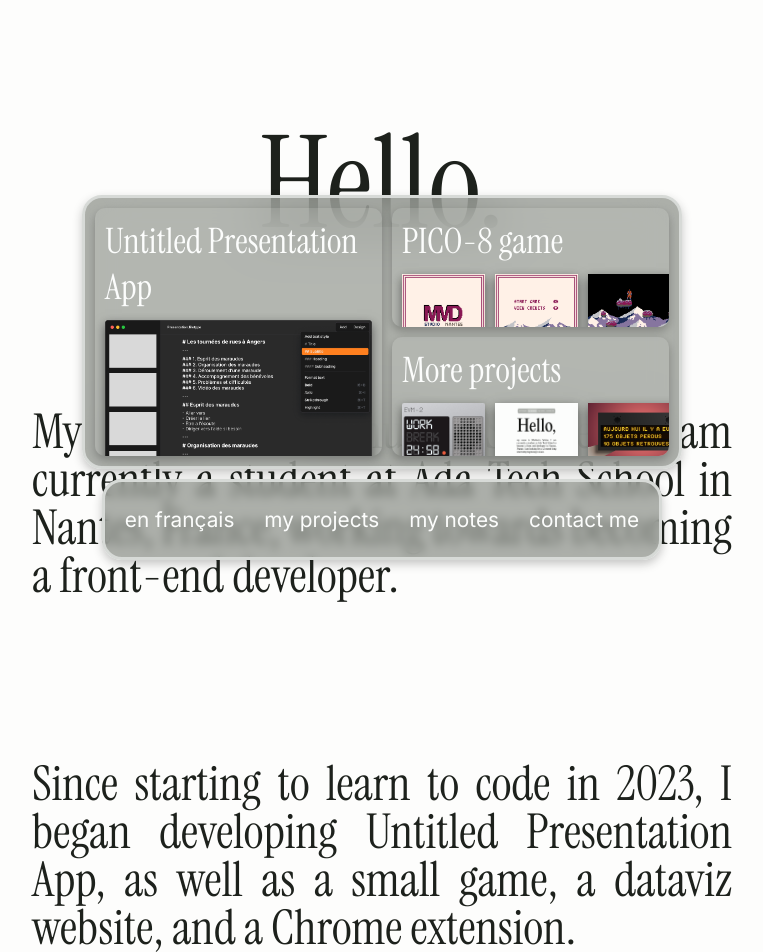
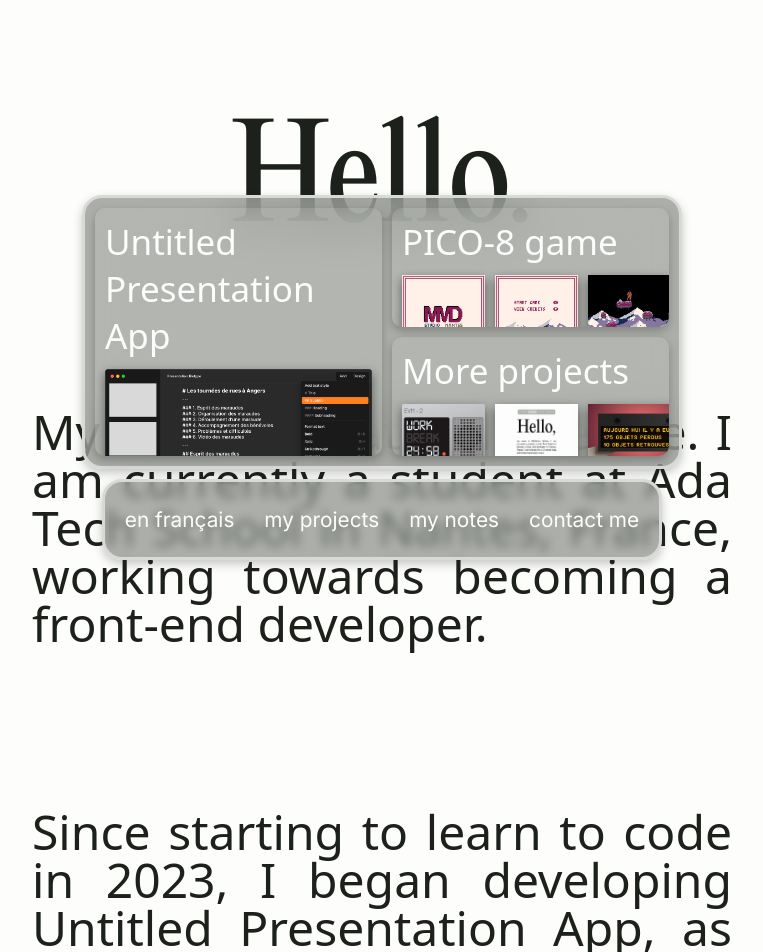
Before and after one commit to lemathurin/portfolio, a Next.js app: page /en in a window 1280 px wide. Shown: the part 200-1152 px from the top of the page, without its empty margins (258-1021 px from the left). Built offline with nearby package versions, Linux system fonts and the light colour scheme.

Commit message:
Tried to add all fonts, need to remove Editorial New and replace with handwriting

```diff
--- a/src/app/[locale]/layout.js
+++ b/src/app/[locale]/layout.js
@@ -2,8 +2,12 @@ import { Instrument_Serif, Inter } from "next/font/google";
 import localFont from "next/font/local";
 import "./globals.css";
 
-const inter = Inter({ subsets: ["latin"] });
+const inter = Inter({
+  variable: "--font-inter",
+  subsets: ["latin"],
+});
 const instrument = Instrument_Serif({
+  variable: "--font-instrument",
   weight: "400",
   subsets: ["latin"],
 });
@@ -13,9 +17,8 @@ export const metadata = {
   description: "Generated by create next app",
 };
 
-console.log(__dirname);
-
 const EditorialNew = localFont({
+  variable: "--font-editorialnew",
   src: "../../../public/fonts/EditorialNew-Regular.otf",
   weight: "400",
 });
@@ -23,7 +26,11 @@ const EditorialNew = localFont({
 export default function RootLayout({ children, params: { locale } }) {
   return (
     <html lang={locale}>
-      <body className={instrument.className}>{children}</body>
+      <body
+        className={`${inter.variable}, ${instrument.variable}, ${EditorialNew.variable}`}
+      >
+        {children}
+      </body>
     </html>
   );
 }
--- a/src/app/[locale]/page.js
+++ b/src/app/[locale]/page.js
@@ -6,15 +6,23 @@ export default function Home() {
   return (
     <div className="w-screen bg-lightMode-background flex-col justify-start items-center py-80 gap-40 inline-flex">
       <NavBar />
-      <h1 className="text-lightMode-text text-9xl">{t("greeting")}</h1>
+      <h1 className="font-editorialNew text-lightMode-text text-9xl">
+        {t("greeting")}
+      </h1>
       <div className="max-w-[700px] flex-col justify-start items-start inline-flex">
-        <p className="text-justify text-lightMode-text text-5xl">{t("p-1")}</p>
+        <p className="font-instrument text-justify text-lightMode-text text-5xl">
+          {t("p-1")}
+        </p>
       </div>
       <div className="max-w-[700px] flex-col justify-start items-start inline-flex">
-        <p className="text-justify text-lightMode-text text-5xl">{t("p-2")}</p>
+        <p className="font-instrument text-justify text-lightMode-text text-5xl">
+          {t("p-2")}
+        </p>
       </div>
       <div className="max-w-[700px] flex-col justify-start items-start inline-flex">
-        <p className="text-justify text-lightMode-text text-5xl">{t("p-3")}</p>
+        <p className="font-editorialNew text-justify text-lightMode-text text-5xl">
+          {t("p-3")}
+        </p>
       </div>
     </div>
   );
--- a/tailwind.config.js
+++ b/tailwind.config.js
@@ -18,7 +18,9 @@ module.exports = {
         },
       },
       fontFamily: {
-        EditorialNew: ["var(--font-EditorialNew)"],
+        inter: ["var(--font-inter)"],
+        instrument: ["var(--font-instrument)"],
+        editorialNew: ["var(--font-editorialnew)"],
       },
     },
   },
```
